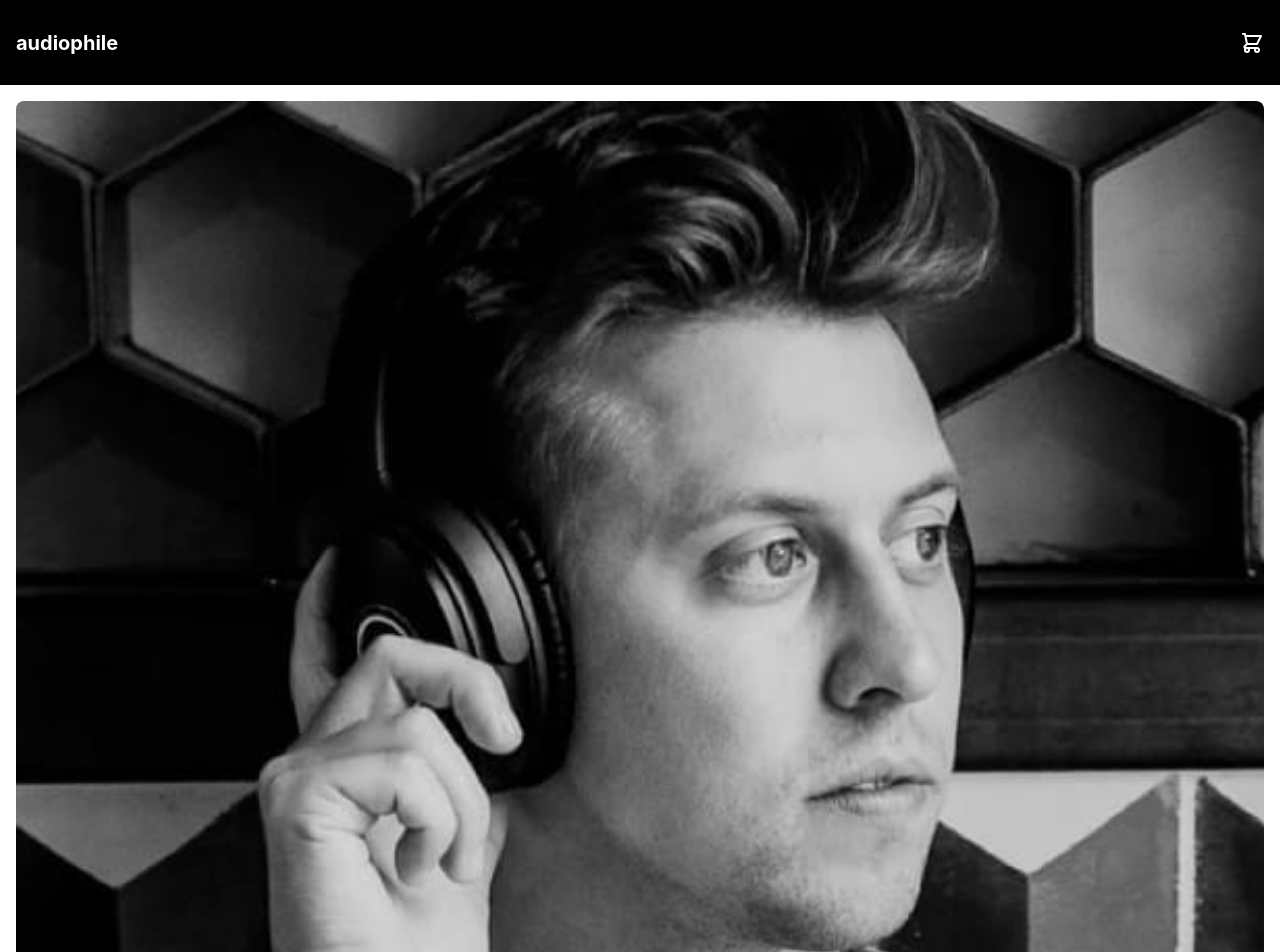
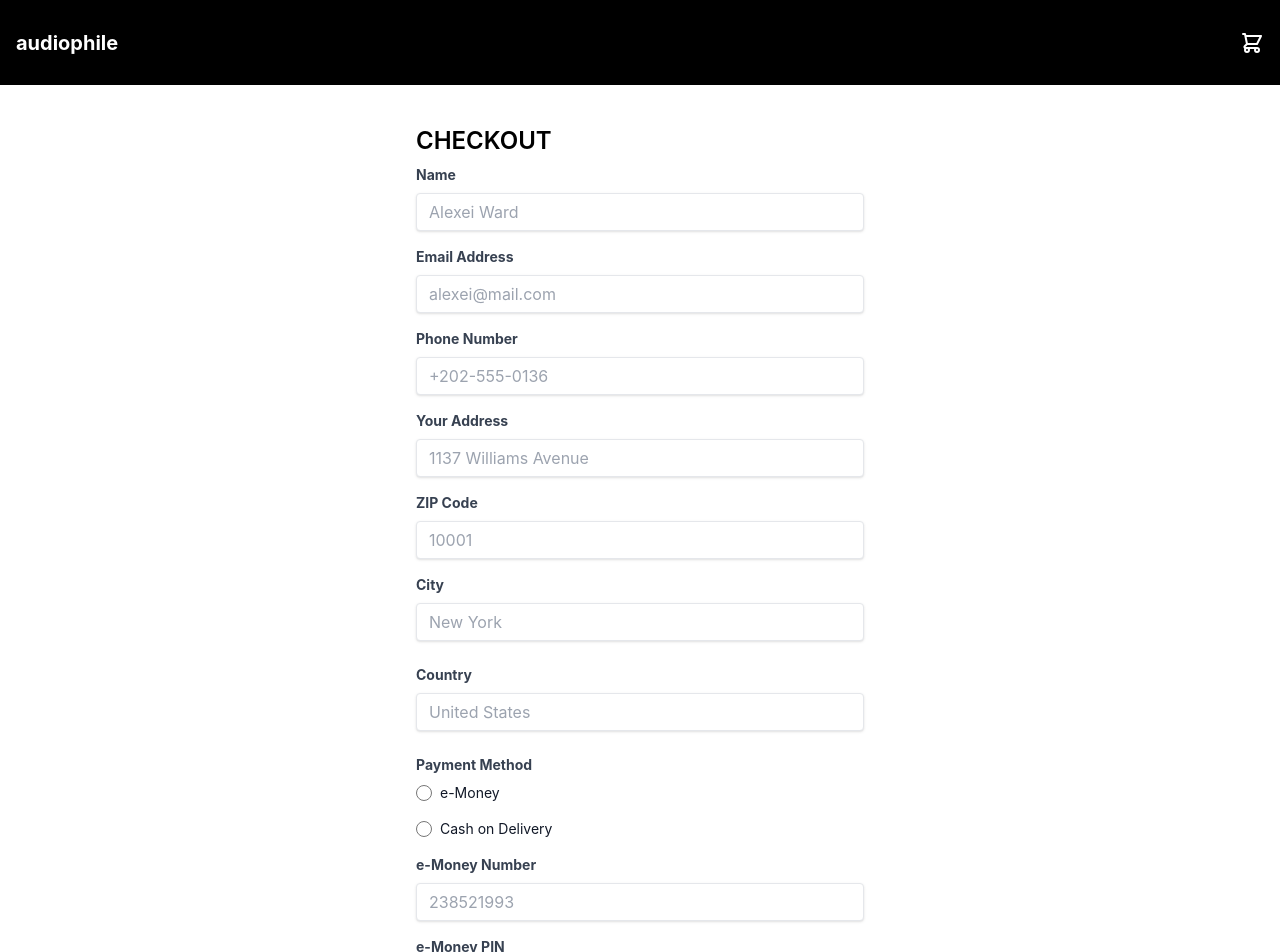
Before and after one commit to Brayheart/audiophile, a React (Create React App) app: page /checkout in a window 1280 px wide. Shown: the top 952 px of the page. Built offline with nearby package versions, Linux system fonts and the light colour scheme.

Commit message:
more logic

```diff
--- a/src/App.js
+++ b/src/App.js
@@ -65,7 +65,7 @@ function App() {
         />
 
         {/* Checkout Route */}
-        <Route path="/checkout" element={Checkout} />
+        <Route exact path="/checkout" element={<Checkout cart={cart} />} />
 
         {/* Add a route for a 404 page or redirect to home */}
         <Route render={() => <div>404: Page Not Found</div>} />
--- a/src/Components/Checkout.js
+++ b/src/Components/Checkout.js
@@ -1,12 +1,213 @@
-import React from 'react';
+import React from "react";
 
-const Checkout = () => {
+const Checkout = ({ cart }) => {
+  const calculateTotalPrice = () => {
+    return cart.reduce((total, item) => total + item.quantity * item.price, 0);
+  };
+
   return (
-    <div>
-      <h2>Checkout</h2>
-      {/* Implement checkout form and functionality */}
+    <div className="max-w-md mx-auto my-10">
+      <form>
+        <div className="mb-6">
+          <h2 className="text-2xl font-semibold mb-2">CHECKOUT</h2>
+
+          <div className="mb-4">
+            <label
+              className="block text-gray-700 text-sm font-bold mb-2"
+              htmlFor="name"
+            >
+              Name
+            </label>
+            <input
+              className="shadow appearance-none border rounded w-full py-2 px-3 text-gray-700 leading-tight focus:outline-none focus:shadow-outline"
+              id="name"
+              type="text"
+              placeholder="Alexei Ward"
+            />
+          </div>
+
+          {/* ... other billing details fields ... */}
+
+          <div className="mb-4">
+            <label
+              className="block text-gray-700 text-sm font-bold mb-2"
+              htmlFor="email"
+            >
+              Email Address
+            </label>
+            <input
+              className="shadow appearance-none border rounded w-full py-2 px-3 text-gray-700 leading-tight focus:outline-none focus:shadow-outline"
+              id="email"
+              type="email"
+              placeholder="alexei@mail.com"
+            />
+          </div>
+
+          {/* ... other fields ... */}
+
+          <div className="mb-4">
+            <label
+              className="block text-gray-700 text-sm font-bold mb-2"
+              htmlFor="phone"
+            >
+              Phone Number
+            </label>
+            <input
+              className="shadow appearance-none border rounded w-full py-2 px-3 text-gray-700 leading-tight focus:outline-none focus:shadow-outline"
+              id="phone"
+              type="tel"
+              placeholder="+202-555-0136"
+            />
+          </div>
+
+          {/* ... shipping info fields ... */}
+
+          <div className="mb-4">
+            <label
+              className="block text-gray-700 text-sm font-bold mb-2"
+              htmlFor="address"
+            >
+              Your Address
+            </label>
+            <input
+              className="shadow appearance-none border rounded w-full py-2 px-3 text-gray-700 leading-tight focus:outline-none focus:shadow-outline"
+              id="address"
+              type="text"
+              placeholder="1137 Williams Avenue"
+            />
+          </div>
+
+          {/* ... other fields ... */}
+
+          <div className="mb-4">
+            <label
+              className="block text-gray-700 text-sm font-bold mb-2"
+              htmlFor="zip"
+            >
+              ZIP Code
+            </label>
+            <input
+              className="shadow appearance-none border rounded w-full py-2 px-3 text-gray-700 leading-tight focus:outline-none focus:shadow-outline"
+              id="zip"
+              type="text"
+              placeholder="10001"
+            />
+          </div>
+
+          {/* ... other fields ... */}
+
+          <div className="mb-6">
+            <label
+              className="block text-gray-700 text-sm font-bold mb-2"
+              htmlFor="city"
+            >
+              City
+            </label>
+            <input
+              className="shadow appearance-none border rounded w-full py-2 px-3 text-gray-700 leading-tight focus:outline-none focus:shadow-outline"
+              id="city"
+              type="text"
+              placeholder="New York"
+            />
+          </div>
+
+          <div className="mb-6">
+            <label
+              className="block text-gray-700 text-sm font-bold mb-2"
+              htmlFor="country"
+            >
+              Country
+            </label>
+            <input
+              className="shadow appearance-none border rounded w-full py-2 px-3 text-gray-700 leading-tight focus:outline-none focus:shadow-outline"
+              id="country"
+              type="text"
+              placeholder="United States"
+            />
+          </div>
+
+          {/* Payment Details */}
+          <fieldset className="mb-4">
+            <legend className="block text-gray-700 text-sm font-bold mb-2">
+              Payment Method
+            </legend>
+            <div className="flex items-center mb-4">
+              <input
+                id="e-money"
+                type="radio"
+                name="payment"
+                className="h-4 w-4 text-blue-600 focus:ring-blue-500 border-gray-300"
+              />
+              <label
+                htmlFor="e-money"
+                className="ml-2 block text-sm text-gray-900"
+              >
+                e-Money
+              </label>
+            </div>
+
+            {/* ... other payment method fields ... */}
+
+            <div className="flex items-center">
+              <input
+                id="cash"
+                type="radio"
+                name="payment"
+                className="h-4 w-4 text-blue-600 focus:ring-blue-500 border-gray-300"
+              />
+              <label
+                htmlFor="cash"
+                className="ml-2 block text-sm text-gray-900"
+              >
+                Cash on Delivery
+              </label>
+            </div>
+          </fieldset>
+
+          <div className="mb-4">
+            <label
+              className="block text-gray-700 text-sm font-bold mb-2"
+              htmlFor="e-money-number"
+            >
+              e-Money Number
+            </label>
+            <input
+              className="shadow appearance-none border rounded w-full py-2 px-3 text-gray-700 leading-tight focus:outline-none focus:shadow-outline"
+              id="e-money-number"
+              type="text"
+              placeholder="238521993"
+            />
+          </div>
+
+          <div className="mb-6">
+            <label
+              className="block text-gray-700 text-sm font-bold mb-2"
+              htmlFor="e-money-pin"
+            >
+              e-Money PIN
+            </label>
+            <input
+              className="shadow appearance-none border rounded w-full py-2 px-3 text-gray-700 leading-tight focus:outline-none focus:shadow-outline"
+              id="e-money-pin"
+              type="password"
+              placeholder="****"
+            />
+          </div>
+        </div>
+        {cart.map((item) => {
+          console.log(item);
+          return (
+            <p>
+              {item.name}
+              {item.price}
+              {item.quantity}
+            </p>
+          );
+        })}
+        <div>Total Price: ${calculateTotalPrice()}</div>
+      </form>
     </div>
   );
-}
+};
 
 export default Checkout;
--- a/src/Components/Header.js
+++ b/src/Components/Header.js
@@ -3,6 +3,8 @@ import "./Header.scss";
 import { Link } from "react-router-dom";
 import React, { useState } from "react";
 import CartItem from "./CartItem";
+import ProductCards from "./ProductCards";
+import Checkout from "./Checkout";
 
 const Header = ({ cart, setCart }) => {
   const [isCartVisible, setIsCartVisible] = useState(false);
@@ -54,19 +56,17 @@ const Header = ({ cart, setCart }) => {
         />
       </header>
 
-      {isMenuVisible && (
-        <div className="bg-white shadow-lg rounded-lg p-6 w-80">Menu</div>
-      )}
+      {isMenuVisible && <ProductCards setIsMenuVisible={setIsMenuVisible} />}
 
       {isCartVisible && (
         <div class="bg-white shadow-lg rounded-lg p-6 w-80">
           {cart.map((item) => {
-            console.log(item);
             return (
               <CartItem
                 item={item}
                 // key={item.id} // Make sure each item has a unique key
                 quantity={item.quantity} // Pass quantity as prop
+                removeItem={removeItem}
                 onIncrement={() => incrementQuantity(item.name, item.quantity)}
                 onDecrement={() =>
                   item.quantity > 1
@@ -77,8 +77,11 @@ const Header = ({ cart, setCart }) => {
             );
           })}
           <div>Total Price: ${calculateTotalPrice()}</div>
-          <button class="bg-orange-500 text-white w-full py-3 rounded hover:bg-orange-600 mt-4">
-            CHECKOUT
+          <button
+            onClick={() => setIsCartVisible(false)}
+            class="bg-orange-500 text-white w-full py-3 rounded hover:bg-orange-600 mt-4"
+          >
+            <Link to="/checkout">CHECKOUT</Link>
           </button>
         </div>
       )}
--- a/src/Components/ProductCards.js
+++ b/src/Components/ProductCards.js
@@ -1,9 +1,10 @@
 import React from "react";
 import { Link } from "react-router-dom";
 
-const ProductCards = () => {
+const ProductCards = ({ setIsMenuVisible }) => {
   return (
     <div className="product-box-container">
+      <Link to="/headphones" onClick={() => setIsMenuVisible(false)}>
         <div className="product-box">
           <img
             className="mk1"
@@ -11,7 +12,32 @@ const ProductCards = () => {
             alt=""
           />
           <div className="product-box-title mb-3">HEADPHONES</div>
-        <Link to="/headphones">
+          <div className="shop-text-container">
+            <div className="shop-text">SHOP</div>
+            <svg
+              xmlns="http://www.w3.org/2000/svg"
+              width="8"
+              height="12"
+              viewBox="0 0 8 12"
+              fill="none"
+            >
+              <path
+                d="M1.32178 1L6.32178 6L1.32178 11"
+                stroke="#D87D4A"
+                stroke-width="2"
+              />
+            </svg>
+          </div>
+        </div>
+      </Link>
+      <div className="product-box">
+        <Link to="/speakers" onClick={() => setIsMenuVisible(false)}>
+          <img
+            className="mk1"
+            src={"/assets/home/mobile/image-speaker-zx9.png"}
+            alt=""
+          />
+          <div className="product-box-title mb-3">Speakers</div>
           <div className="shop-text-container">
             <div className="shop-text">SHOP</div>
             <svg
@@ -31,35 +57,13 @@ const ProductCards = () => {
         </Link>
       </div>
       <div className="product-box">
+        <Link to="/earphones" onClick={() => setIsMenuVisible(false)}>
           <img
             className="mk1"
-          src={"/assets/home/mobile/image-speaker-zx9.png"}
+            src={"/assets/home/mobile/earphone.png"}
             alt=""
           />
-        <div className="product-box-title mb-3">Speakers</div>
-        <Link to="/speakers">
-          <div className="shop-text-container">
-            <div className="shop-text">SHOP</div>
-            <svg
-              xmlns="http://www.w3.org/2000/svg"
-              width="8"
-              height="12"
-              viewBox="0 0 8 12"
-              fill="none"
-            >
-              <path
-                d="M1.32178 1L6.32178 6L1.32178 11"
-                stroke="#D87D4A"
-                stroke-width="2"
-              />
-            </svg>
-          </div>
-        </Link>
-      </div>
-      <div className="product-box">
-        <img className="mk1" src={"/assets/home/mobile/earphone.png"} alt="" />
           <div className="product-box-title mb-3">HEADPHONES</div>
-        <Link to="/earphones">
           <div className="shop-text-container">
             <div className="shop-text">SHOP</div>
             <svg
```
Lines whose indentation alone changed are shown as unchanged.
